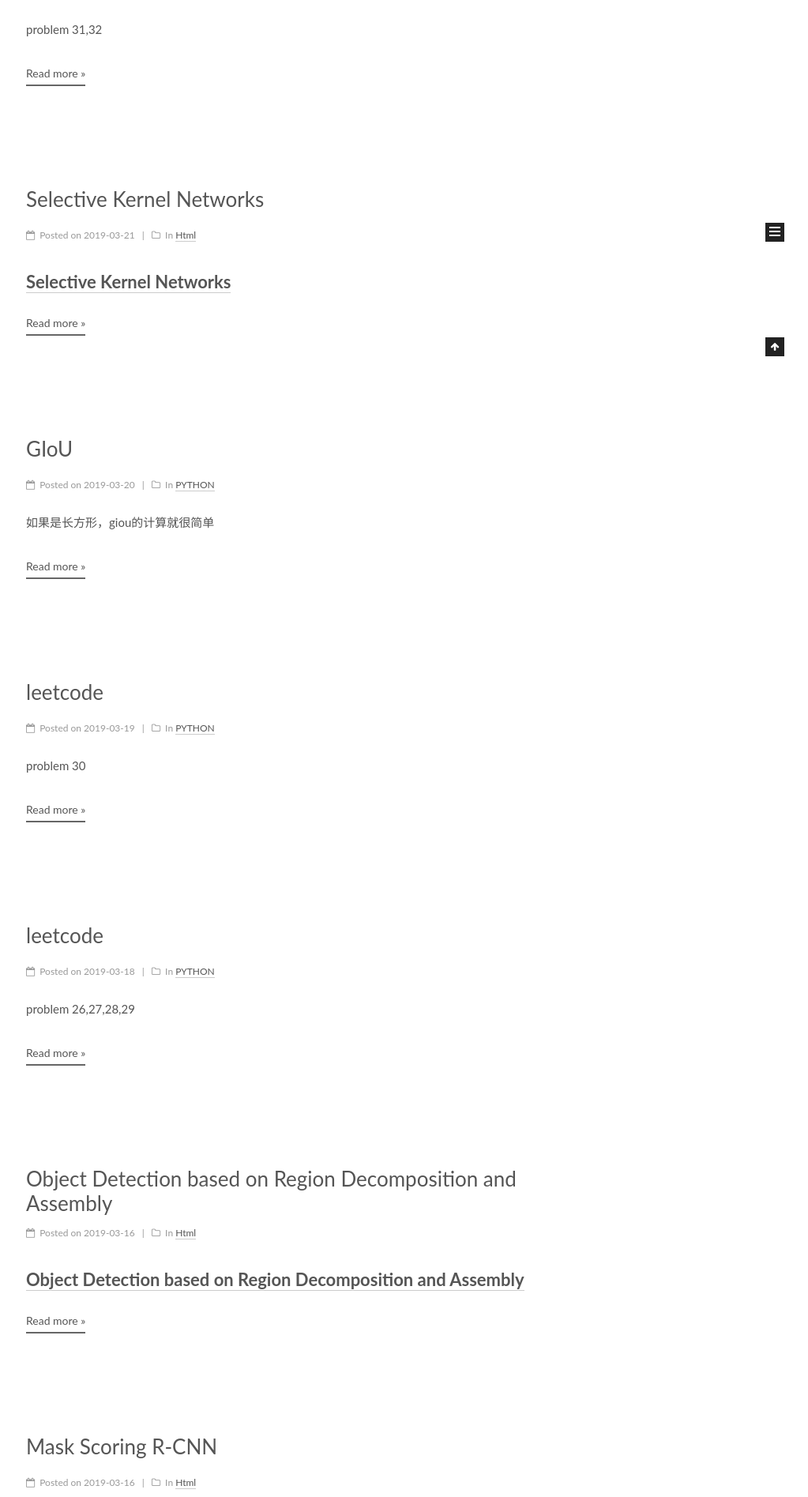
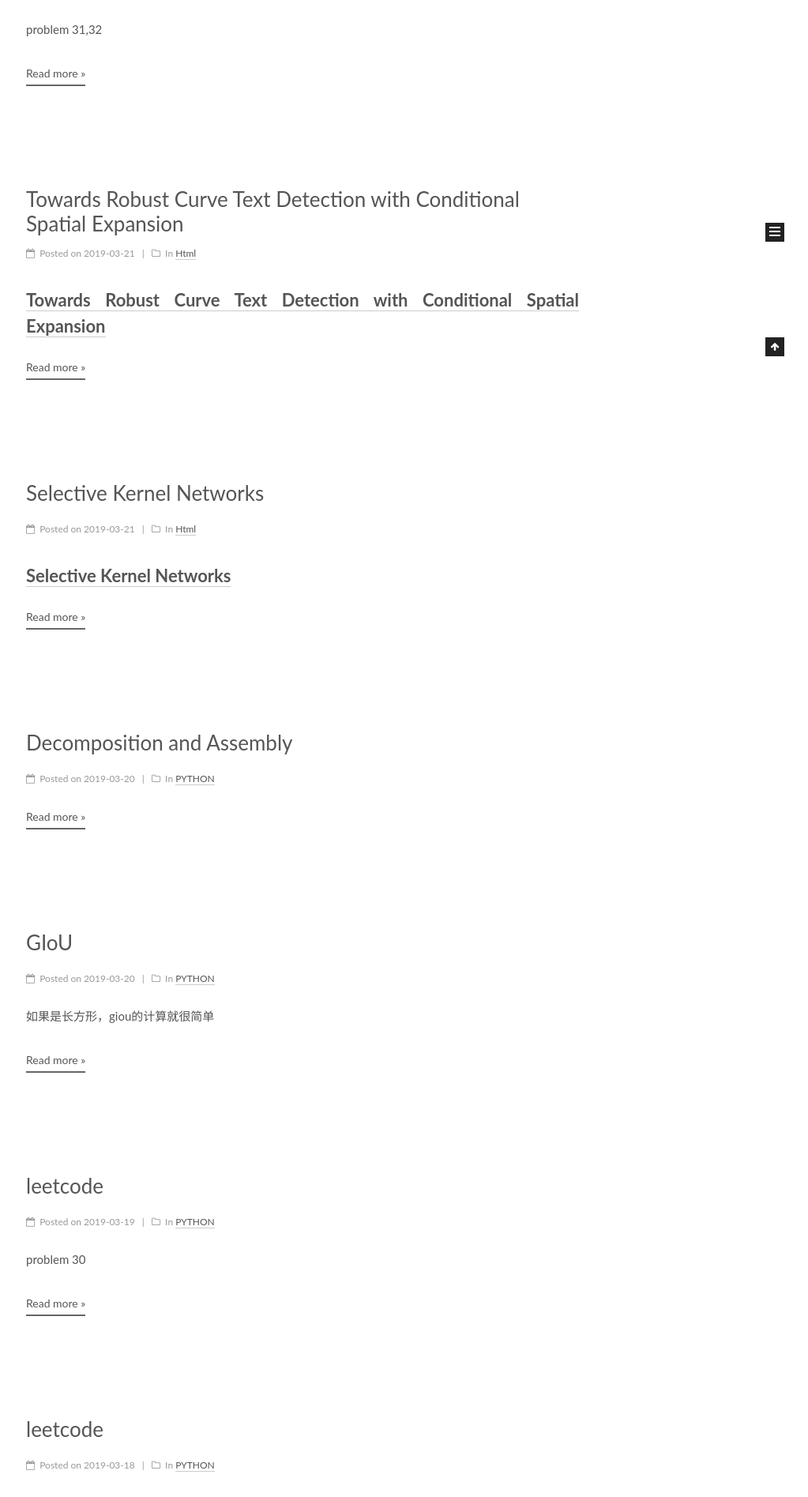
Before and after one commit to jichilen/jichilen.github.io, a Jekyll site: the page built from index.html, in a window 1280 px wide. Shown: the part 549-2444 px from the top of the page at 79% size, without its empty margins (257-1280 px from the left). Built offline with Jekyll 4.4.1, drawn with Linux system fonts in a browser that asks for light colours; some web fonts are replaced; the list of posts is cut into pages by our own code; some of the changed text lies outside the part shown.

Commit message:
blog update Wed Mar 27 21:33:12 DST 2019

```diff
--- /dev/null
+++ b/_posts/2019-3-27-paper_reading.md
@@ -0,0 +1,12 @@
+---
+layout: post
+title:  "Towards Robust Curve Text Detection with Conditional Spatial Expansion"
+date:   2019-3-21
+desc: "Towards Robust Curve Text Detection with Conditional Spatial Expansion"
+keywords: "python"
+categories: [Html]
+tags: [reading,text,curve]
+icon: icon-html
+---
+
+## [Towards Robust Curve Text Detection with Conditional Spatial Expansion](https://arxiv.org/pdf/1903.08836.pdf)
```
Also changed, not shown: _posts/2019-3-26-assemble.md (added, +10 -0 lines), _posts/2019-3-26-leetcode.md (+23 -0 lines).
